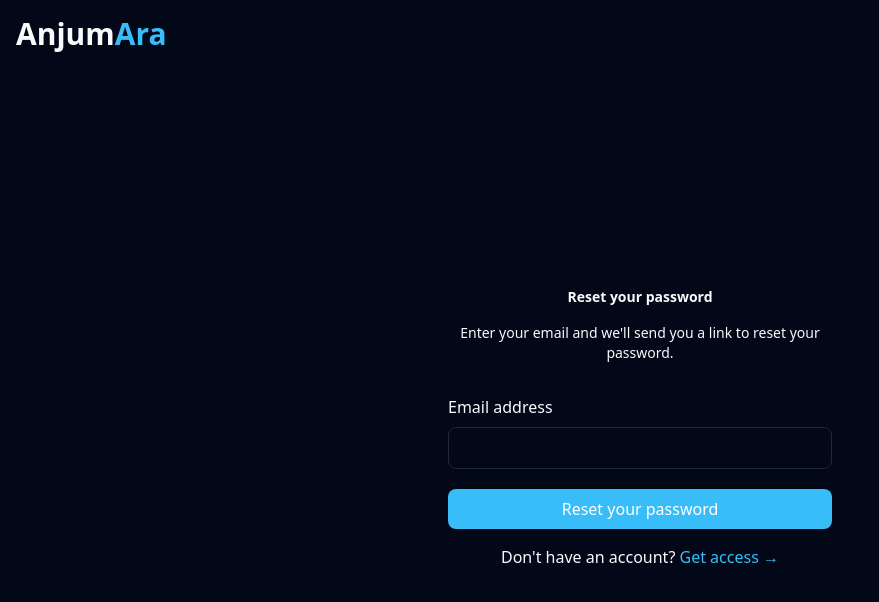
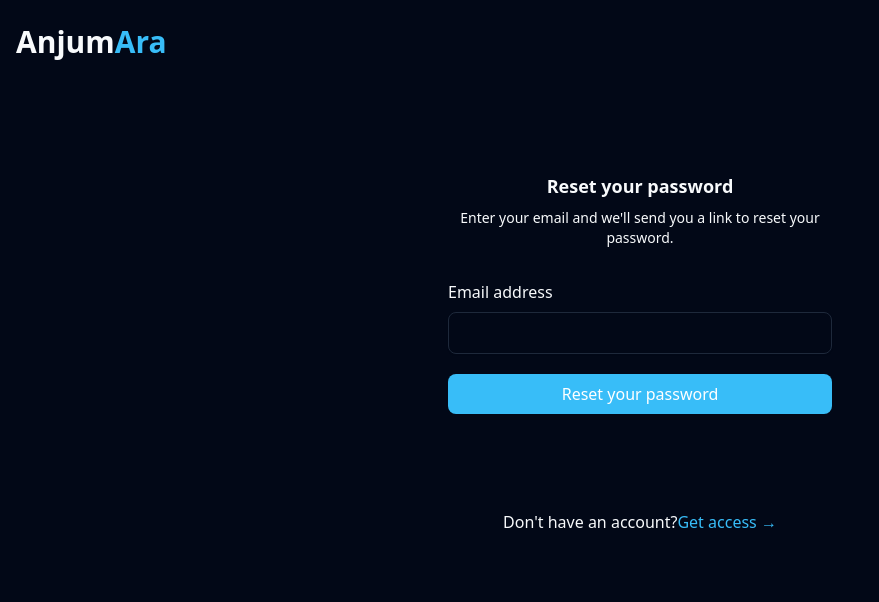
Before and after one commit to mddanish867/anjumara-saas-application, a React (Vite) app: page /forgotpassword in a window 1280 px wide. Shown: the top 602 px of the page, without its empty margins (0-879 px from the left). Built offline with nearby package versions, Linux system fonts and the light colour scheme.

Commit message:
remodified the forgot password

```diff
--- a/src/Pages/MachinesCodes/Auth/ForgotPassword.tsx
+++ b/src/Pages/MachinesCodes/Auth/ForgotPassword.tsx
@@ -4,23 +4,19 @@ import { useNavigate } from "react-router-dom";
 function ForgotPassword() {
   const navigate = useNavigate();
 
-
-
   return (
-    <div className="container bg-transparent mb-4 px-4">
+    <div className="container bg-transparent px-4 py-6">
       <h1
-        className="text-3xl font-semibold cursor-pointer mt-4 mb-4"
+        className="text-3xl font-semibold cursor-pointer mb-6"
         onClick={() => navigate("/")}
       >
         Anjum<span className="text-start text-[#38bdf8]">Ara</span>
       </h1>
-      <main className="w-full h-screen flex flex-col items-center justify-center -mt-12 mb-6 sm:mb-8 px-4">
+      <main className="w-full flex flex-col items-center justify-center px-4 lg:mt-24">
         <div className="max-w-sm w-full space-y-4">
           <div className="pb-4 text-center">
-          <p className="text-sm font-semibold mt-4">
-          Reset your password
-            </p>
-            <p className="text-sm mt-4">
+            <p className="text-lg font-semibold mt-4">Reset your password</p>
+            <p className="text-sm mt-2">
               Enter your email and we'll send you a link to reset your password.
             </p>
           </div>
@@ -38,8 +34,9 @@ function ForgotPassword() {
               Reset your password
             </button>
           </form>
-          <p className="text-center mt-4">
-            Don't have an account?{" "}
+        </div>
+        <p className="text-center mt-24">
+          Don't have an account?
           <Link
             to="/signup"
             className="font-medium text-[#38bdf8] hover:text-[#38bdf8]"
@@ -47,7 +44,6 @@ function ForgotPassword() {
             Get access →
           </Link>
         </p>
-        </div>
       </main>
     </div>
   );
```
Lines whose indentation alone changed are shown as unchanged.
